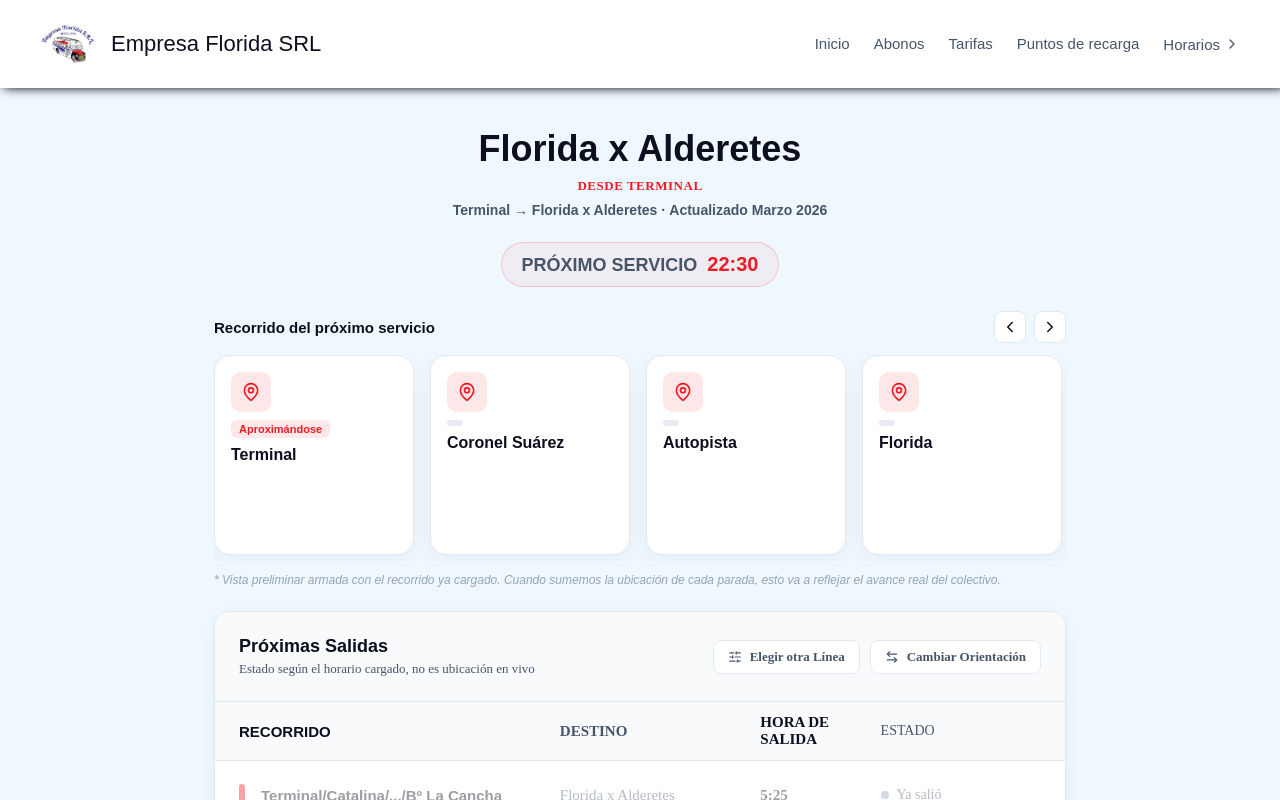
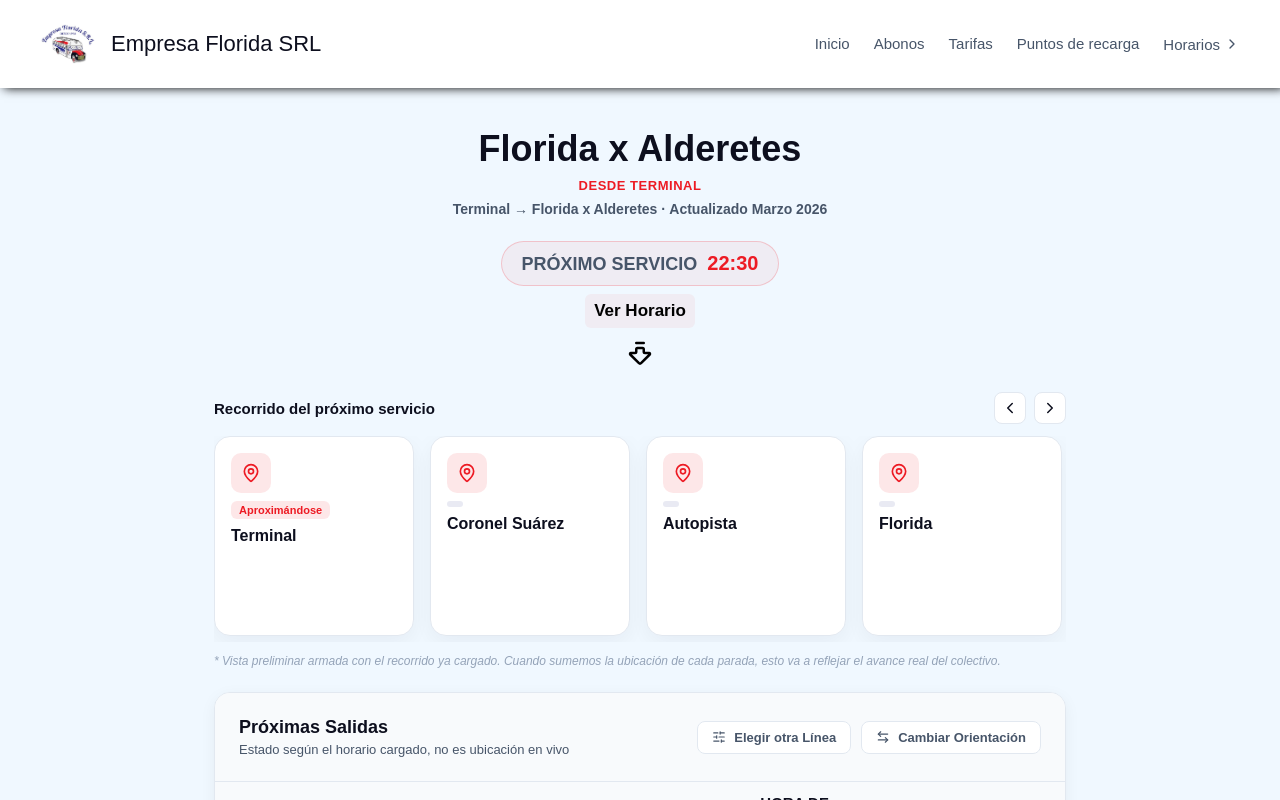
Before and after one commit to Juanchuchuy/EmpresaFlorida-web, a React (Vite) app: page /horarios/florida-alderetes in a window 1280 px wide. Both pictures are taken after a click on the button "Cambiar Orientación". Shown: the top 800 px of the page. Built offline with nearby package versions, Linux system fonts and the light colour scheme.

Commit message:
Se cambiaron los font family de algunos apartados

```diff
--- a/src/components/CardSection.css
+++ b/src/components/CardSection.css
@@ -19,7 +19,7 @@
 .card {
   display: flex;
   flex-direction: column;
-  gap: 39px;
+  gap: 30px;
   padding: 16px;
   transition: all 0.3s ease;
   border: 1px solid var(--card-border);
@@ -45,7 +45,6 @@
   display: block;
   background: #000;
   object-fit: contain;
-  cursor: pointer;
 }
 
 @media (max-width: 640px) {
@@ -71,6 +70,7 @@
   display: flex;
   flex-direction: row;
   align-items: center;
+  text-align: start;
   gap: 4px;
   overflow: hidden;
   margin: 0 0 4px;
@@ -81,6 +81,9 @@
 
 .card-hora {
   margin: 0;
+  display: flex;
+  flex-direction: column;
+  gap: 5px;
   font-size: 15px;
   margin-bottom: 8px;
 }
--- a/src/components/CardSection.jsx
+++ b/src/components/CardSection.jsx
@@ -39,7 +39,8 @@ const CardSection = () => {
   }
 
   const handleVerHorarios = (lineaId) => {
-    navigate(`/horarios/${lineaId}`)
+    const sentido = sentidos[lineaId] ?? 'ida'
+    navigate(`/horarios/${lineaId}?sentido=${sentido}`)
   }
 
   return (
--- a/src/pages/Horarios.css
+++ b/src/pages/Horarios.css
@@ -3,7 +3,6 @@
   max-width: 900px;
   margin: 0 auto;
   padding: 40px 24px 64px;
-  padding: 40px calc(24px + env(safe-area-inset-right, 0px)) calc(64px + env(safe-area-inset-bottom, 0px)) calc(24px + env(safe-area-inset-left, 0px));
   display: flex;
   flex-direction: column;
   gap: 24px;
@@ -18,9 +17,10 @@
 
 .horarios-kicker {
   margin: 0;
+  font-family: 'Montserrat',sans-serif;
   text-transform: uppercase;
   font-size: 13px;
-  font-weight: 700;
+  font-weight: 800;
   letter-spacing: 0.04em;
   color: #ED1B24;
 }
@@ -36,9 +36,16 @@
 .horarios-subtitulo {
   margin: 0;
   font-family: 'Montserrat',sans-serif;
-  font-weight: 600;
+  font-weight: 800;
   font-size: 14px;
   color: #475569;
+}
+
+.horarios-proximo-destacado-wrap {
+  display: flex;
+  flex-direction: column;
+  align-items: center;
+  gap: 8px;
 }
 
 .horarios-proximo-destacado {
@@ -65,11 +72,38 @@
   color: #ED1B24;
 }
 
+.horarios-ir-al-proximo {
+
+  font-family: 'Montserrat', sans-serif;
+  border: none;
+  display: flex;
+  flex-direction: column;
+  align-items: center;
+  text-decoration: none;
+  color: black;
+  font-size: 17px;
+  gap: 10px;
+  font-weight: 600;
+  cursor: pointer;
+}
+.horarios-ir-al-proximo:hover {
+  color: #ED1B24;
+}
+.horarios-ir-al-proximo strong{
+
+  background-color: #ED1B240d;
+  border-radius: 6px;
+  padding: 7px 9px;
+
+
+
+}
 .horarios-tabla {
   background-color: #ffffff;
   border: 1px solid #e2e8f0;
   border-radius: 16px;
   box-shadow: 0 4px 16px rgba(13, 15, 30, 0.05);
+  font-family: 'Montserrat', sans-serif;
   overflow: hidden;
 }
 
@@ -86,13 +120,14 @@
 
 .horarios-tabla-titulo {
   margin: 0;
-  font-family: 'Montserrat', sans-serif;
+  /* font-family: 'Montserrat', sans-serif; */
   font-weight: 700;
   font-size: 18px;
   color: #0D0F1E;
 }
 
 .horarios-tabla-subtitulo {
+
   margin: 4px 0 0;
   font-size: 13px;
   color: #475569;
@@ -137,6 +172,7 @@
   font-weight: 700;
   text-transform: uppercase;
   color: #94a3b8;
+  font-family: 'Montserrat',sans-serif;
 }
 
 .horarios-fila {
@@ -156,7 +192,6 @@
   align-items: center;
   gap: 16px;
   width: 40%;
-  font-family: 'Montserrat', sans-serif;
   font-weight: 600;
   font-size: 15px;
   color: #0D0F1E;
@@ -249,7 +284,6 @@
 @media (max-width: 720px) {
   .horarios-page {
     padding: 24px 16px 48px;
-    padding: 24px calc(16px + env(safe-area-inset-right, 0px)) calc(48px + env(safe-area-inset-bottom, 0px)) calc(16px + env(safe-area-inset-left, 0px));
     gap: 20px;
   }
 
--- a/src/pages/Horarios.jsx
+++ b/src/pages/Horarios.jsx
@@ -1,5 +1,5 @@
-import { useEffect, useState } from 'react'
-import { useNavigate, useParams } from 'react-router-dom'
+import { useEffect, useRef, useState } from 'react'
+import { useNavigate, useParams, useSearchParams } from 'react-router-dom'
 import { lineas } from '../data/lineas'
 import { paradasPorLinea } from '../data/paradas'
 import { aOrdenDelDia, acortarRecorrido, getProximoHorario } from '../utils/horarios'
@@ -8,15 +8,24 @@ import ParadasCarousel from '../components/ParadasCarousel'
 import './Horarios.css'
 
 // Icons
-import { ArrowLeft, ArrowLeftRight, SlidersHorizontal, ArrowRightFromLine } from 'lucide-react'
+import { ArrowLeft, ArrowLeftRight, SlidersHorizontal, ArrowRightFromLine,ArrowBigDownDash } from 'lucide-react'
 
 const Horarios = () => {
   // useParams lee los "segmentos dinámicos" definidos en la Route,
   // en este caso ":lineaId" -> App.jsx define <Route path="/horarios/:lineaId" .../>
   const { lineaId } = useParams()
   const navigate = useNavigate()
+  // Si venimos de la card del inicio, ésta ya nos dice en qué sentido
+  // estaba el usuario (?sentido=vuelta), para no hacerlo perder la
+  // orientación al pasar de una vista a la otra.
+  const [searchParams] = useSearchParams()
+  const sentidoInicial = searchParams.get('sentido') === 'vuelta' ? 'vuelta' : 'ida'
 
-  const [sentido, setSentido] = useState('ida')
+  const [sentido, setSentido] = useState(sentidoInicial)
+
+  // Referencia a la fila marcada como "Próximo" en la tabla, para poder
+  // saltar directo ahí desde el botón de abajo del pill destacado.
+  const filaProximaRef = useRef(null)
 
   // Mismo patrón que en CardSection: fuerza un re-render cada 30s para
   // que "próximo servicio" y las filas ya pasadas se actualicen solas.
@@ -79,12 +88,23 @@ const Horarios = () => {
       </div>
 
       {proximo && (
+        <div className="horarios-proximo-destacado-wrap">
           <div className="horarios-proximo-destacado">
             <span className="proximo-destacado-label">Próximo servicio</span>
             <strong className="proximo-destacado-hora">
               {proximo.hora}
               {proximo.esDeManiana ? ' · mañana' : ''}
             </strong>
+          </div>
+          {!proximo.esDeManiana && (
+            <button
+              type="button"
+              className="horarios-ir-al-proximo"
+              onClick={() => filaProximaRef.current?.scrollIntoView({ behavior: 'smooth', block: 'center' })}
+            >
+              <strong>Ver Horario</strong><ArrowBigDownDash size={30}/>
+            </button>
+          )}
         </div>
       )}
 
@@ -159,6 +179,7 @@ const Horarios = () => {
               return (
                 <div
                   key={`${item.hora}-${idx}`}
+                  ref={estado === 'proximo' ? filaProximaRef : null}
                   className={`horarios-fila ${estado === 'proximo' ? 'horarios-fila--proxima' : ''}`}
                   style={{ opacity: opacidad }}
                 >
```
Lines whose indentation alone changed are shown as unchanged.
